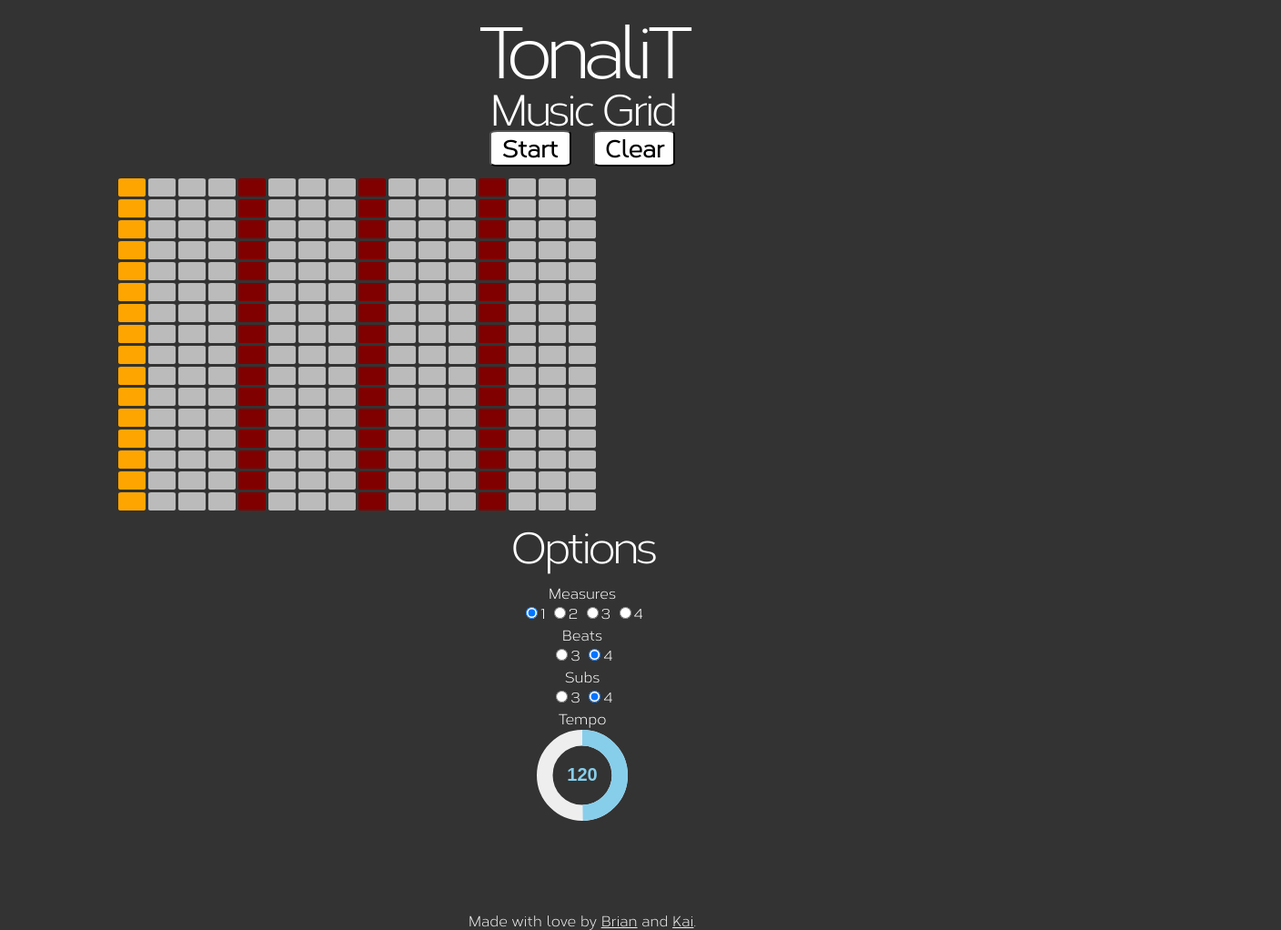
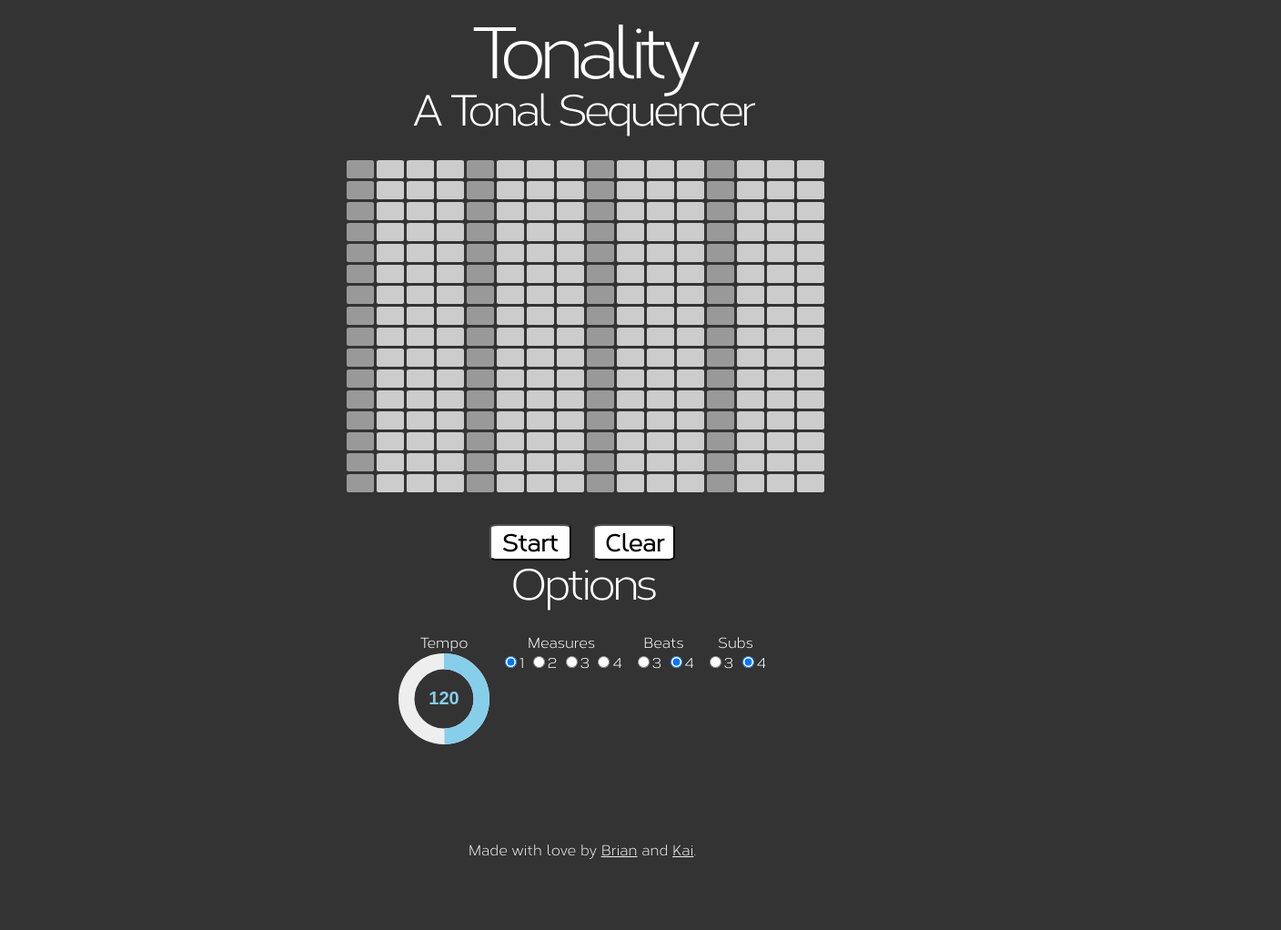
Before and after one commit to kaicataldo/tonality, a plain HTML site: page index.html in a window 1280 px wide. Shown: the whole page at 91% size, 1408 px wide, since content can reach past the window. After the commit the page ends 944 px from the top, so only its background shows below. Drawn offline with Linux system fonts and the light colour scheme; no server answers.

Commit message:
Started working on styles

```diff
--- a/css/style.css
+++ b/css/style.css
@@ -37,72 +37,66 @@ button {
 
 /*** Layout
 ********************/
-.sidebar {
-  float: left;
-  display: block;
-  width: 100%;
-}
 .grid-container {
-  width: 100%;
-  display: inline-block;
-  margin: 10px auto;
-  padding-left: 10%;
+  max-width: 1070px;
+  margin: 0 auto;
 }
 .grid {
-  width: 100%;
+  margin: 30px auto;
 }
 
 /*** Settings
 ********************/
-.sidebar h2 {
+.settings {
+  display: inline-block;
+  margin: 0 auto;
+}
+.measures-container, .beats-container, .subdivision-container, .tempo-dial {
+  float: left;
+  margin: 6px;
+}
+.settings h2 {
   margin-bottom: 20px;
 }
 
 /*** Grid
 ********************/
-.grid span {
-  display: none;
-}
 .col {
-  float: left;
+  display: inline-block;
   margin: 0 1.5px;
 }
 .box {
   width: 30px;
   height: 20px;
   margin: 3px 0;
-  background: #BBB;
+  background: #CCC;
   border-radius: 10%;
 }
 .box:hover {
   cursor: pointer;
 }
 .active, .active.downbeat, .active.downbeat-measure {
-  background: #66FF99;
+  background: #b3ffcc;
+  box-shadow: 0px 0px 2px #FFF;
 }
 .selected, .selected.downbeat, .selected.downbeat-measure {
-  background: #EEE;
+ background: #EEE;
 }
 .selected.active {
-  background: #FFFF66;
+  background: #66FF99;
+  box-shadow: 0px 0px 40px #FFF;
 }
 .toggle:hover {
   background: #75A3FF;
 }
-.clear:hover {
+.reset:hover {
   background: #FF6666;
 }
 .downbeat {
-  background: maroon;
+  background: #999;
 }
 .downbeat-measure {
-  background: orange;
-}
-.selected.active.downbeat {
-  background: pink;
-}
-.selected.active.downbeat-measure {
-  background: yellow;
+  margin-left: 6px;
 }
 /*** Links
 ********************/
--- a/index.html
+++ b/index.html
@@ -3,7 +3,7 @@
 <head>
   <meta charset="utf-8">
   <meta http-equiv="X-UA-Compatible" content="chrome=1">
-  <title>TonaliT</title>
+  <title>Tonality</title>
   <!--[if lt IE 9]>
     <script src="//html5shiv.googlecode.com/svn/trunk/html5.js"></script>
   <![endif]-->
@@ -14,57 +14,58 @@
   <link rel="stylesheet" type="text/css" href="fonts/fonts.css">
 </head>
 <body>
-
+  <div class="container">
     <header>
-    <h1>TonaliT</h1>
-    <h2>Music Grid</h2>
+      <h1>Tonality</h1>
+      <h2>A Tonal Sequencer</h2>
     </header>
-
-  <div class="container">
-
-    <div>
-      <button class="toggle">Start</button>
-      <button class="clear">Clear</button>
-    </div>
-
+    <main>
       <div class="grid-container">
       	<div class="grid"></div>
       </div>
-
-    <div class="sidebar options">
+     <div>
+        <button class="toggle">Start</button>
+        <button class="reset">Clear</button>
+      </div>
+      <div class="settings options">
         <h2>Options</h2>
+        <div class="tempo-dial">
+          <h4>Tempo</h4><input class="knob option input" value="120"  data-option="colInterval">
+        </div>
+        <div class="measures-container">
           <h4>Measures</h4>
-      <form class="measures-container">
+          <form>
             <input class="option input" type="radio" name="measures" value="1" data-option="measures" checked>1
             <input class="option input" type="radio" name="measures" value="2" data-option="measures">2
             <input class="option input" type="radio" name="measures" value="3" data-option="measures">3
             <input class="option input" type="radio" name="measures" value="4" data-option="measuress">4
           </form>
+        </div>
+        <div class="beats-container">
           <h4>Beats</h4>
-      <form class="beats-container">
+          <form>
             <input class="option input" type="radio" name="beats" value="3" data-option="beats">3
             <input class="option input" type="radio" name="beats" value="4" data-option="beats" checked>4
           </form>
+        </div>
+        <div class="subdivision-container">
           <h4>Subs</h4>
-      <form class="subdivision-container">
+          <form>
             <input class="option input" type="radio" name="subdivision" value="3" data-option="subdivision">3
             <input class="option input" type="radio" name="subdivision" value="4" data-option="subdivision" checked>4
           </form>
-      <h4>Tempo</h4><input class="knob option input" value="120"  data-option="colInterval">
         </div>
-
       </div>
-
+    </main>
     <footer>
       <p class="with-love">
         Made with love by <a href="https://duckchase.com/">Brian</a> and <a href="https://github.com/kaicataldo">Kai</a>.
       </p>
     </footer>
-
+  </div>
 	<script src="scripts/jquery-1.11.1.min.js"></script>
 	<script src="scripts/howler.min.js"></script>
   <script src="scripts/jquery.knob.min.js"></script>
   <script src="scripts/script.js"></script>
-
 </body>
 </html>
--- a/scripts/script.js
+++ b/scripts/script.js
@@ -50,7 +50,7 @@ $(function() {
   });
 
   //Reset button
-  $(".clear").click(function() {
+  $(".reset").click(function() {
     $(".box").removeClass("selected");
     for (var i in settings.selectedBoxes) {
       settings.selectedBoxes[i] = [];
```
Lines whose indentation alone changed are shown as unchanged.
